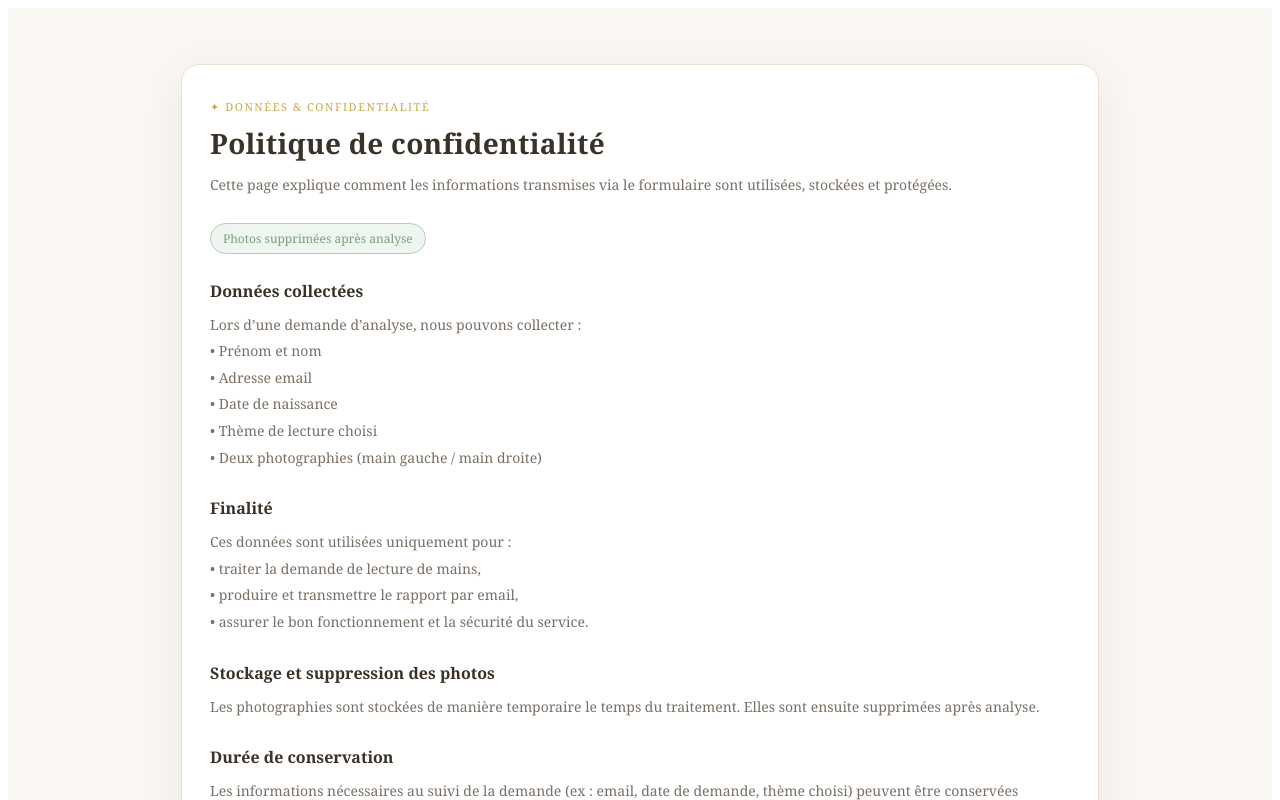
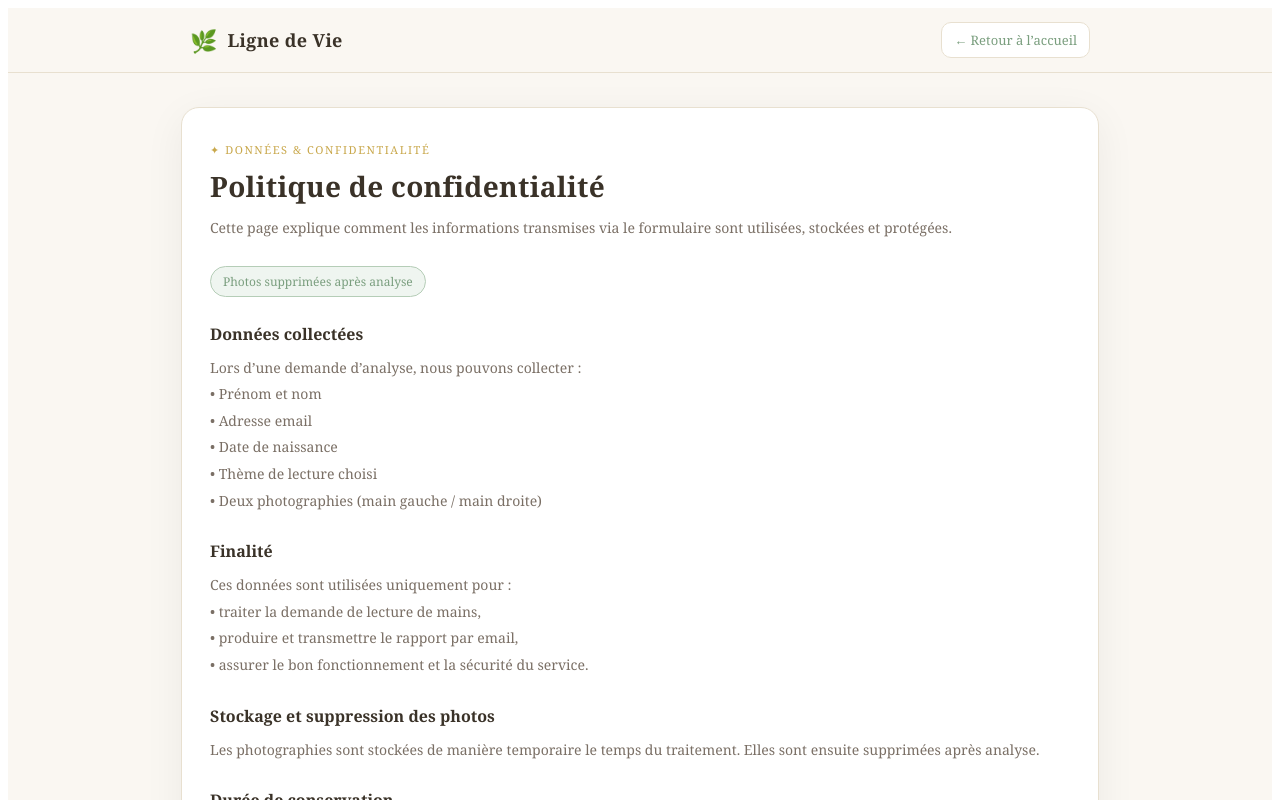
Before and after one commit to Pelleas6/palm-mvp, a Next.js app: page /confidentialite in a window 1280 px wide. Shown: the top 800 px of the page. Built offline with nearby package versions, Linux system fonts and the light colour scheme.

Commit message:
Update page.js

```diff
--- a/app/confidentialite/page.js
+++ b/app/confidentialite/page.js
@@ -16,8 +16,50 @@ export default function ConfidentialitePage() {
   const wrap = {
     backgroundColor: theme.bg,
     minHeight: "100vh",
-    padding: "56px 22px",
     fontFamily: "Georgia, serif",
+  };
+
+  const topbar = {
+    position: "sticky",
+    top: 0,
+    zIndex: 50,
+    backgroundColor: "rgba(250,247,242,0.95)",
+    backdropFilter: "blur(8px)",
+    borderBottom: `1px solid ${theme.border}`,
+  };
+
+  const topbarInner = {
+    maxWidth: 900,
+    margin: "0 auto",
+    padding: "14px 18px",
+    display: "flex",
+    alignItems: "center",
+    justifyContent: "space-between",
+    gap: 12,
+  };
+
+  const brand = {
+    display: "flex",
+    alignItems: "center",
+    gap: 10,
+    textDecoration: "none",
+  };
+
+  const brandTitle = {
+    fontWeight: 700,
+    fontSize: 18,
+    color: theme.text,
+    letterSpacing: "0.02em",
+  };
+
+  const backBtn = {
+    textDecoration: "none",
+    color: theme.sage,
+    fontSize: 13,
+    border: `1px solid ${theme.border}`,
+    backgroundColor: theme.card,
+    padding: "8px 12px",
+    borderRadius: 10,
   };
 
   const card = {
@@ -28,6 +70,10 @@ export default function ConfidentialitePage() {
     border: `1px solid ${theme.border}`,
     padding: "34px 28px",
     boxShadow: "0 10px 42px rgba(0,0,0,0.06)",
+  };
+
+  const contentPad = {
+    padding: "34px 22px 56px",
   };
 
   const k = { fontSize: 11, color: theme.gold, letterSpacing: "0.14em", textTransform: "uppercase", marginBottom: 10 };
@@ -46,8 +92,33 @@ export default function ConfidentialitePage() {
     marginTop: 14,
   };
 
+  const bottomBack = {
+    marginTop: 22,
+    display: "inline-flex",
+    alignItems: "center",
+    gap: 8,
+    color: theme.sage,
+    textDecoration: "none",
+    fontSize: 13,
+  };
+
   return (
     <div style={wrap}>
+      {/* Top bar + retour accueil */}
+      <div style={topbar}>
+        <div style={topbarInner}>
+          <a href="/" style={brand}>
+            <span style={{ fontSize: 22 }}>🌿</span>
+            <span style={brandTitle}>Ligne de Vie</span>
+          </a>
+
+          <a href="/" style={backBtn}>
+            ← Retour à l’accueil
+          </a>
+        </div>
+      </div>
+
+      <div style={contentPad}>
         <div style={card}>
           <div style={k}>✦ Données & confidentialité</div>
           <h1 style={h1}>Politique de confidentialité</h1>
@@ -107,9 +178,12 @@ export default function ConfidentialitePage() {
             Contact : à compléter
           </p>
 
-        <p style={{ ...p, marginTop: 22 }}>
-          Dernière mise à jour : À compléter
-        </p>
+          <p style={{ ...p, marginTop: 22 }}>Dernière mise à jour : À compléter</p>
+
+          <a href="/" style={bottomBack}>
+            ← Retour à la page principale
+          </a>
+        </div>
       </div>
     </div>
   );
```
Lines whose indentation alone changed are shown as unchanged.
